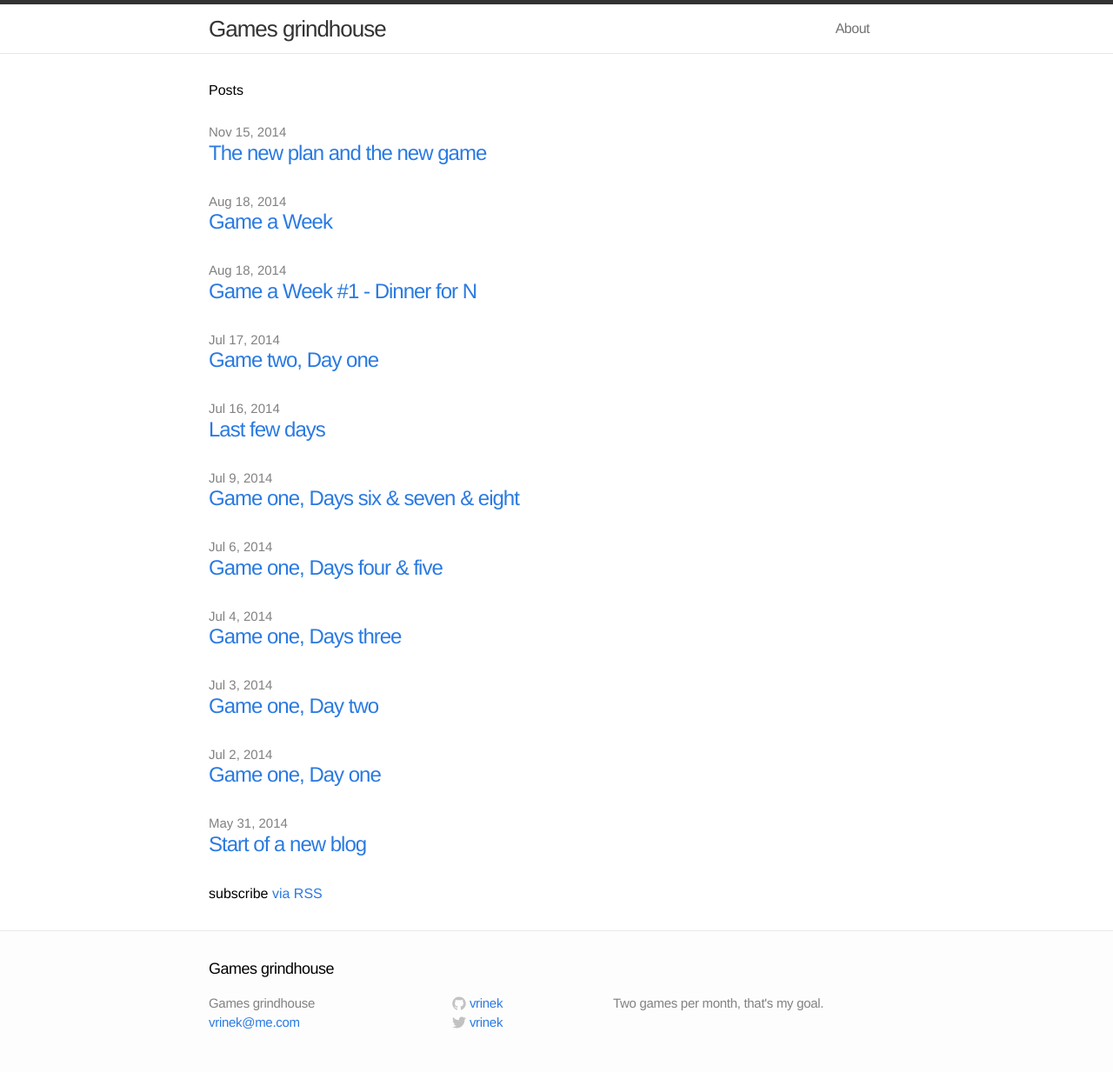
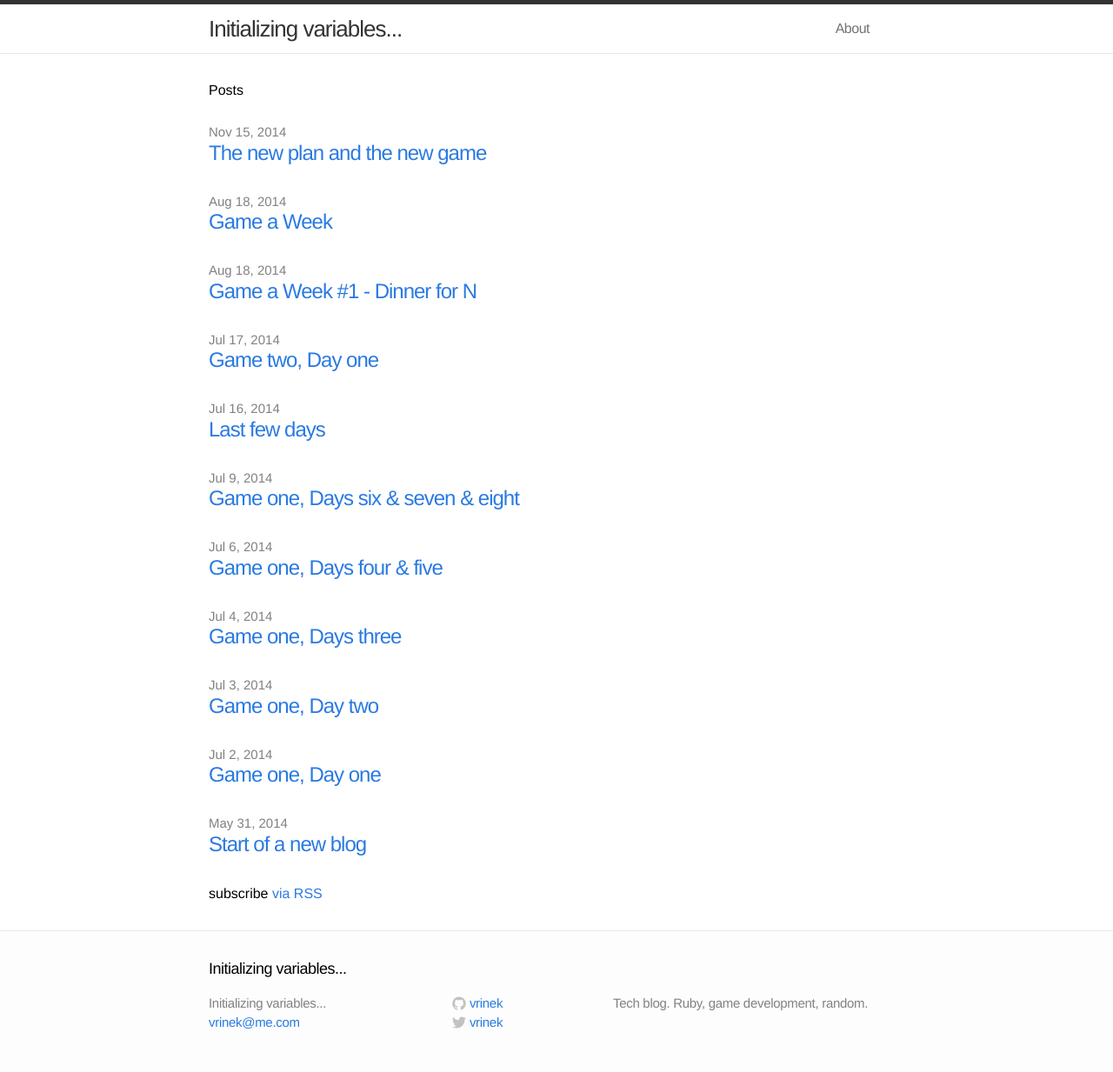
Before and after one commit to vrinek/vrinek.github.io, a Jekyll site: the page built from index.html, in a window 1280 px wide. Shown: the whole page at 87% size. Built offline with Jekyll 4.4.1, drawn with Linux system fonts in a browser that asks for light colours.

Commit message:
Update config to remove "2 games a month reference" -_-;

```diff
--- a/_config.yml
+++ b/_config.yml
@@ -1,7 +1,7 @@
 # Site settings
-title: "Games grindhouse"
+title: "Initializing variables..."
 email: vrinek@me.com
-description: "Two games per month, that's my goal."
+description: "Tech blog. Ruby, game development, random."
 baseurl: ""
 url: "http://blog.vrinek.io"
 username: "vrinek"
```
